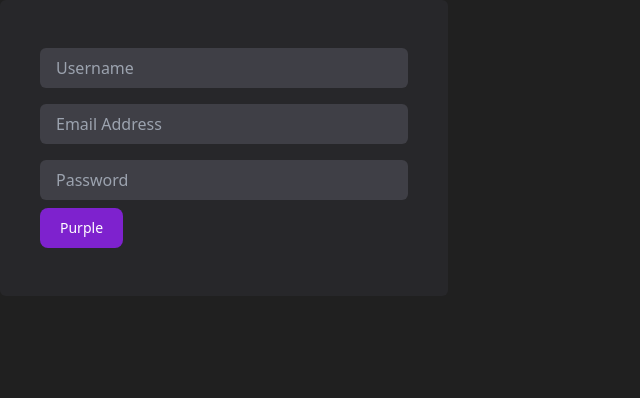
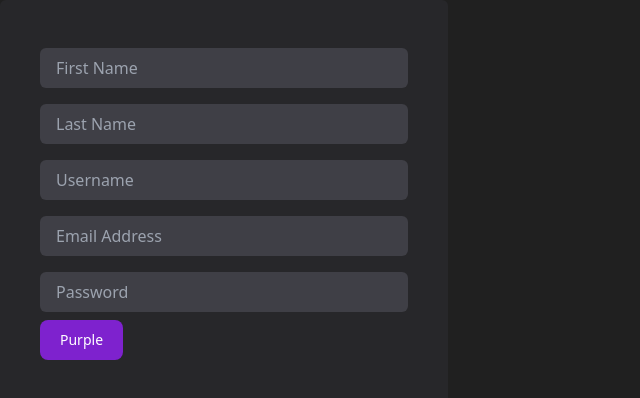
Before and after one commit to IvanSanchezMedina/FrontApp, a React (Vite) app: page /register in a window 1280 px wide. Shown: the top 398 px of the page, without its empty margins (0-640 px from the left). Built offline with nearby package versions, Linux system fonts and the light colour scheme.

Commit message:
Register to ApiNode

```diff
--- a/package.json
+++ b/package.json
@@ -10,6 +10,7 @@
     "preview": "vite preview"
   },
   "dependencies": {
+    "axios": "^1.6.7",
     "react": "^18.2.0",
     "react-dom": "^18.2.0",
     "react-hook-form": "^7.51.0",
--- /dev/null
+++ b/src/api/auth.js
@@ -0,0 +1,5 @@
+import axios from "axios";
+
+const API = "http://localhost:3000"
+
+export const registerRequest = (user)=> axios.post(`${API}/register`, user)
--- a/src/pages/RegisterPage.jsx
+++ b/src/pages/RegisterPage.jsx
@@ -1,13 +1,29 @@
 import { useForm } from "react-hook-form"
+import { registerRequest } from "../api/auth"
 
 function RegisterPage() {
     const { register, handleSubmit, errors } = useForm()
 
+    const onSubmit = handleSubmit(async (values) => {
+        values.source = "web";
+        values.type = "user";
+      console.log(values)
+      const res = await  registerRequest(values)
+      console.log(res)
+  })
     return (
         <div className="bg-zinc-800 max-w-md p-10 rounded-md">
-            <form onSubmit={handleSubmit((values) => {
-                console.log(values)
-            })}>
+            <form onSubmit={onSubmit}>
+                 <input type="text"
+                {...register("first_name",{"required":true})}
+                className="w-full bg-zinc-700 text-white px-4 py-2 rounded-md my-2"
+                placeholder="First Name"
+                />
+                 <input type="text"
+                {...register("last_name",{"required":true})}
+                className="w-full bg-zinc-700 text-white px-4 py-2 rounded-md my-2"
+                placeholder="Last Name"
+                />
                 <input type="text"
                 {...register("username",{"required":true})}
                 className="w-full bg-zinc-700 text-white px-4 py-2 rounded-md my-2"
@@ -18,12 +34,12 @@ function RegisterPage() {
                 className="w-full bg-zinc-700 text-white px-4 py-2 rounded-md my-2"
                 placeholder="Email Address"
                 />
-                <input type="text"
+                <input type="password"
                 {...register("password",{"required":true})}
                 className="w-full bg-zinc-700 text-white px-4 py-2 rounded-md my-2"
                placeholder="Password"
                />
-                <button type="submit" class="focus:outline-none text-white bg-purple-700 hover:bg-purple-800 focus:ring-4 focus:ring-purple-300 font-medium rounded-lg text-sm px-5 py-2.5 mb-2 dark:bg-purple-600 dark:hover:bg-purple-700 dark:focus:ring-purple-900">Purple</button>
+                <button type="submit" className="focus:outline-none text-white bg-purple-700 hover:bg-purple-800 focus:ring-4 focus:ring-purple-300 font-medium rounded-lg text-sm px-5 py-2.5 mb-2 dark:bg-purple-600 dark:hover:bg-purple-700 dark:focus:ring-purple-900">Purple</button>
             </form>
         </div>
     )
```
Also changed, not shown: 1 other file (tests, documents, lock files or other folders).
